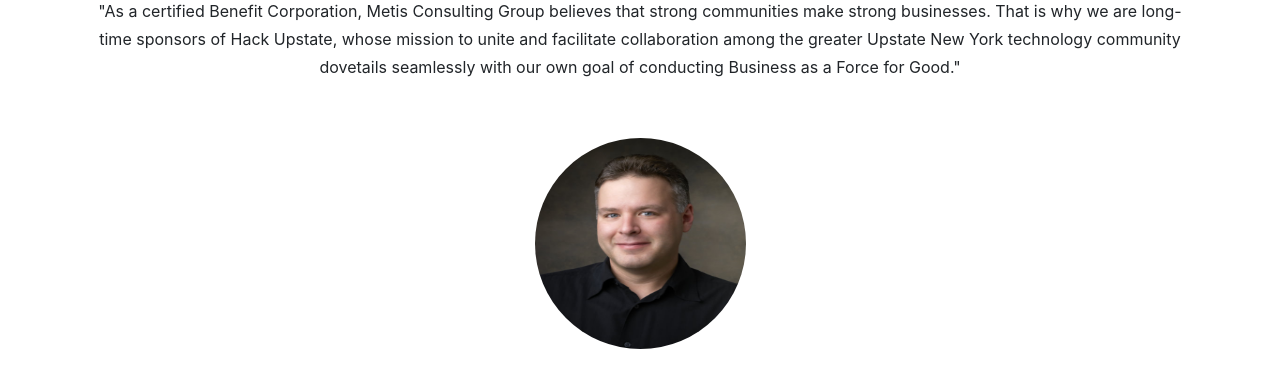
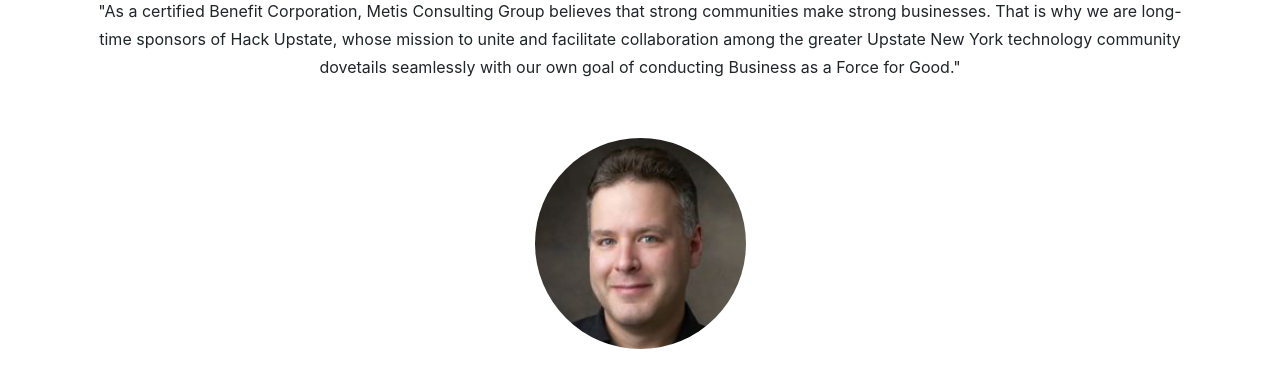
Before and after one commit to hackupstate/hackupstate-website-archived-1-30-2019, a website with bundled scripts: page testimonials.html in a window 1280 px wide. Shown: the part 3184-3562 px from the top of the page. Built offline with nearby package versions, Linux system fonts and the light colour scheme; a web font is replaced by a local one.

Commit message:
update jim jurista on testimonials

```diff
--- a/testimonials.html
+++ b/testimonials.html
@@ -210,7 +210,7 @@
 
         <div class="col-sm-12">
           <div class="team-member">
-            <img class="mx-auto rounded-circle" src="img/testimonials/jimjurista.jpg" alt="">
+            <img class="mx-auto rounded-circle" src="img/testimonials/jimjurista.jpeg" alt="">
             <h4 class="text-uppercase">Jim Jurista</h4>
             <p class="text-muted"><a href="https://metisconsultinggroup.com/" target="_blank">Chief Technology Officer, Metis Consulting Group</a></p>
             <ul class="list-inline social-buttons">
```
Also changed, not shown: img/testimonials/jimjurista.jpeg (added), img/testimonials/jimjurista.jpg (deleted).
